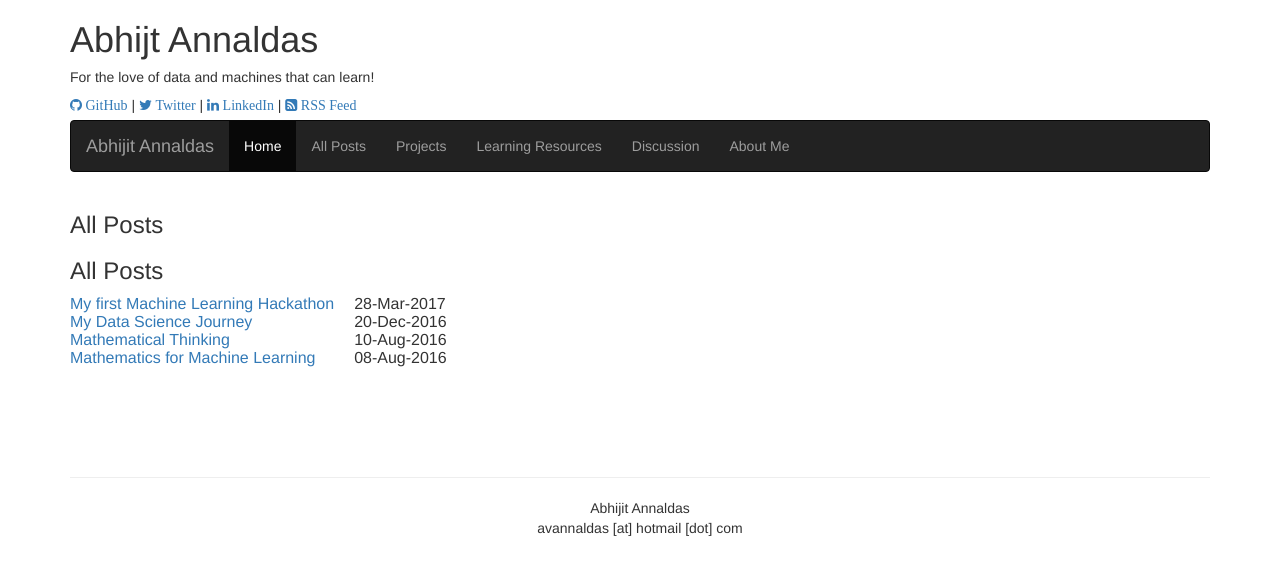
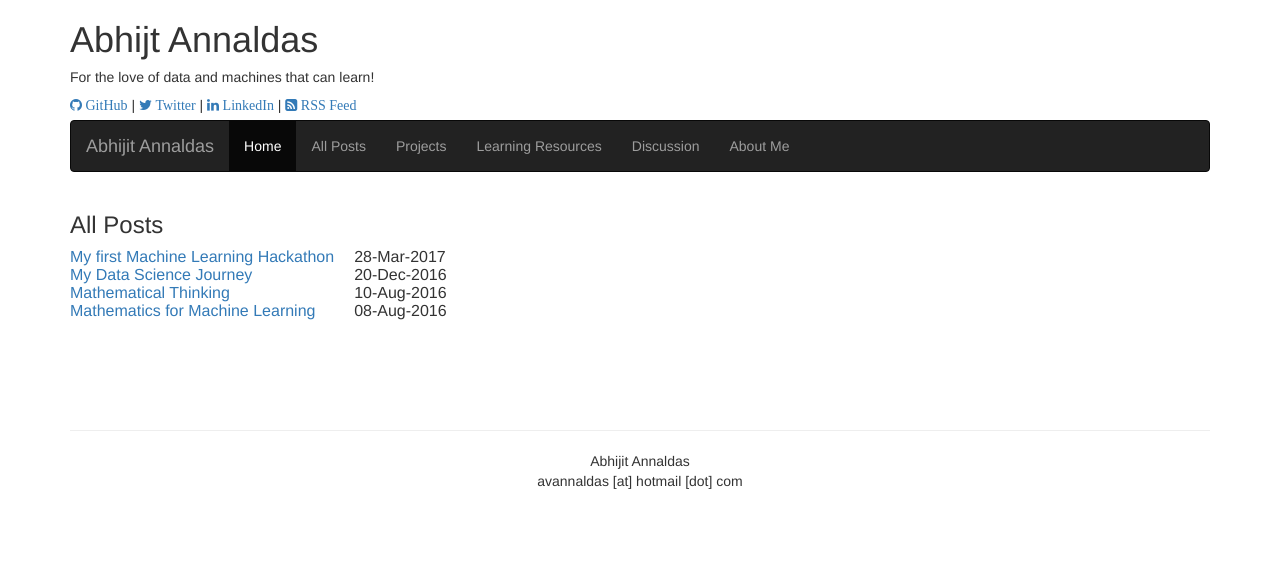
Before and after one commit to devm1023/ML_project, a Jekyll site: the page built from pages/all-posts.html, in a window 1280 px wide. Shown: the top 575 px of the page. Built offline with Jekyll 4.4.1, drawn with Linux system fonts in a browser that asks for light colours; nearby versions of some CDN libraries.

Commit message:
Update all-posts.html

```diff
--- a/pages/all-posts.html
+++ b/pages/all-posts.html
@@ -3,8 +3,6 @@ layout: page
 title: All Posts
 permalink: /all-posts/
 ---
-
-<h3>All Posts</h3>
 <p>
 	<table>
 		{% for post in site.posts %}
```
